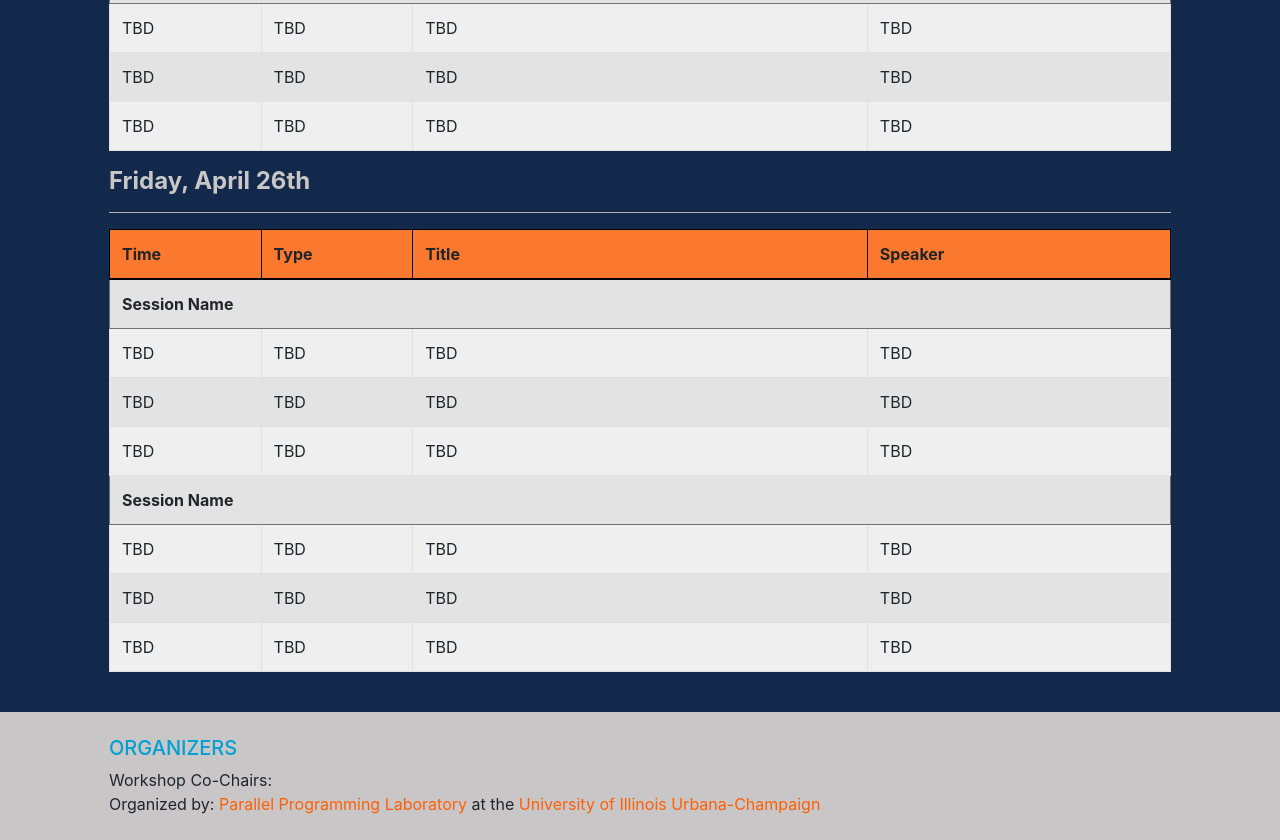
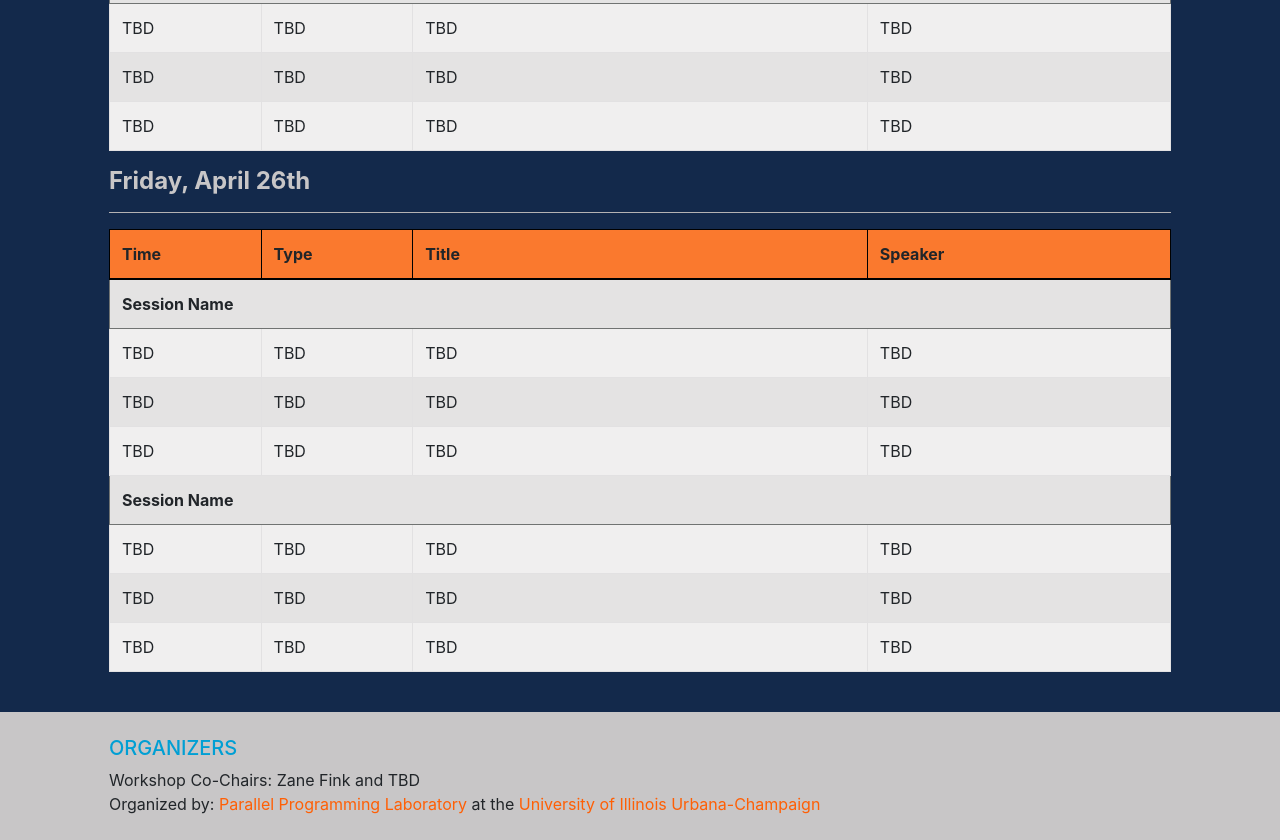
Before and after one commit to charmworkshop24/charmworkshop2024, a plain HTML site: page program.html in a window 1280 px wide. Shown: the part 466-1306 px from the top of the page. Drawn offline with nearby package versions, Linux system fonts and the light colour scheme.

```diff
--- a/program.html
+++ b/program.html
@@ -400,7 +400,7 @@
       <div class="container">
         <div class="col col-lg p-4">
           <p class="h5 text-info">ORGANIZERS</p>
-          Workshop Co-Chairs:
+          Workshop Co-Chairs: Zane Fink and TBD
           <br />
           Organized by:
           <a href="https://charm.cs.illinois.edu/"
```
Also changed, not shown: index.html (+5 -42 lines).
